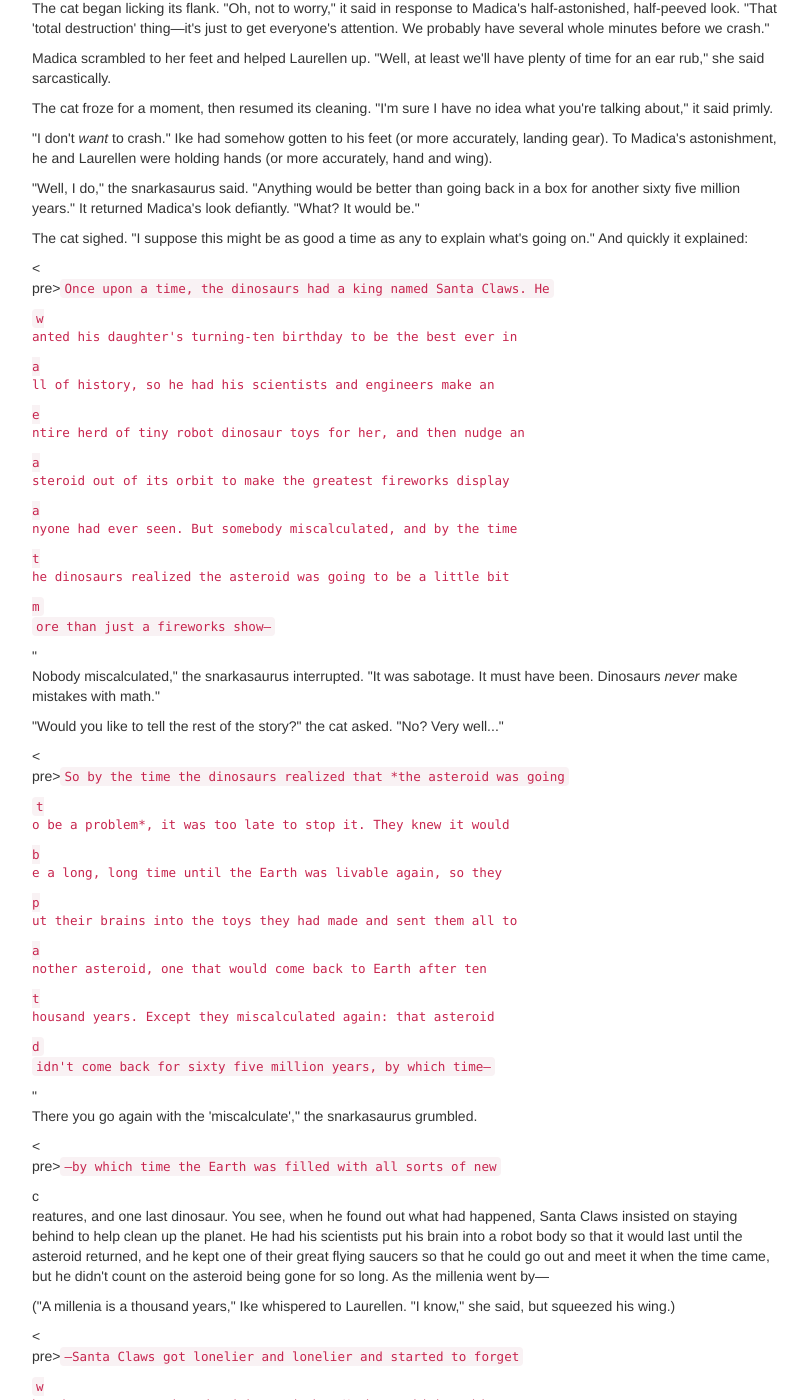
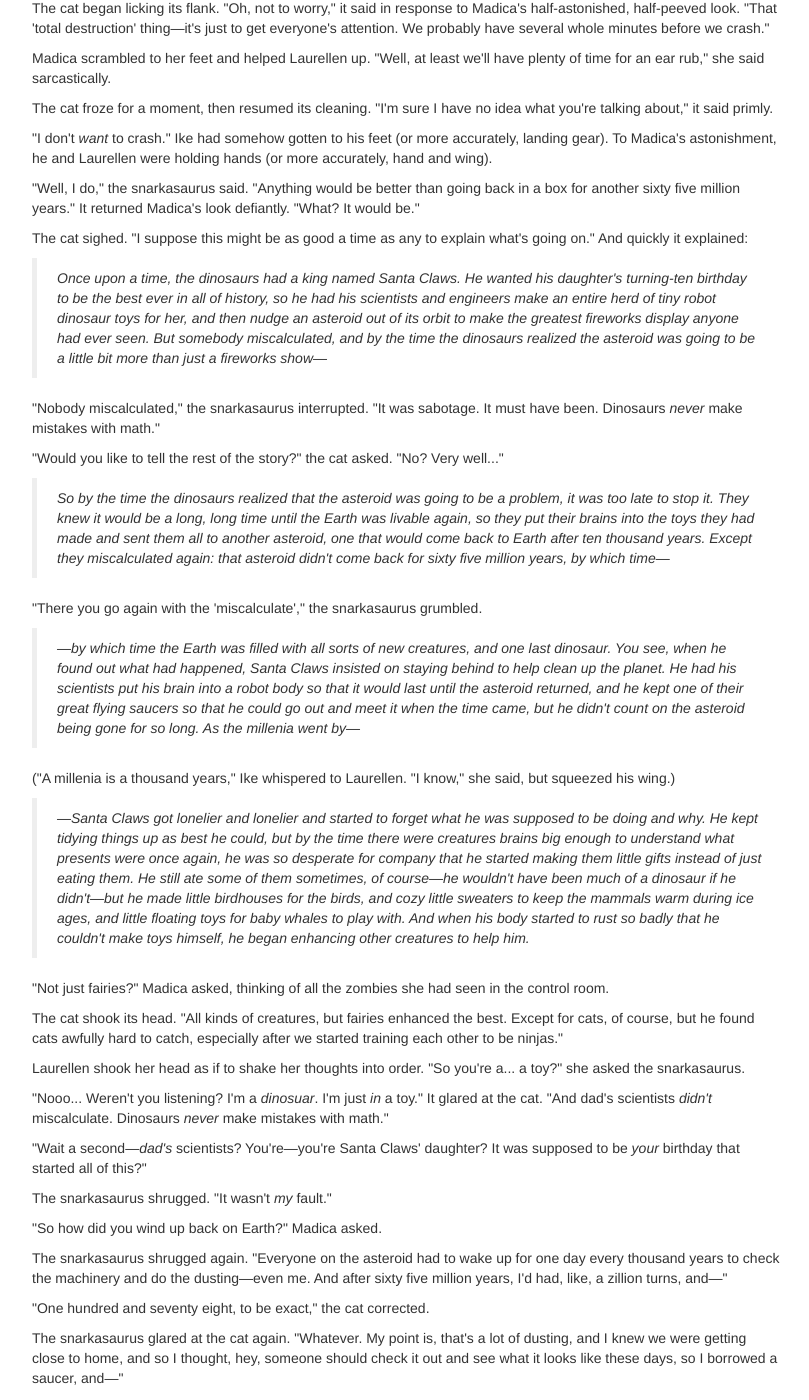
Before and after one commit to gvwilson/sensibleadventures, a Jekyll site: the page built from madica.html, in a window 1280 px wide and 1400 px high, scrolled down 35240 px. Shown: the whole window, without its empty margins (38-847 px from the left). Built offline with Jekyll 4.4.1, drawn with Linux system fonts in a browser that asks for light colours; nearby versions of some CDN libraries; library files that are not in the unit come from our copies; some of the changed text lies outside the part shown.

Commit message:
Fixing formatting issues

```diff
--- a/madica.html
+++ b/madica.html
@@ -1479,42 +1479,62 @@
 <p>"Well, I do," the snarkasaurus said. "Anything would be better than going back in a box for another sixty five million years." It returned Madica's look defiantly. "What? It would be."</p>
 
 <p>The cat sighed. "I suppose this might be as good a time as any to explain what's going on." And quickly it explained:</p>
-<<p>pre><code>Once upon a time, the dinosaurs had a king named Santa Claws.  He</p>
-w<p>anted his daughter's turning-ten birthday to be the best ever in</p>
-a<p>ll of history, so he had his scientists and engineers make an</p>
-e<p>ntire herd of tiny robot dinosaur toys for her, and then nudge an</p>
-a<p>steroid out of its orbit to make the greatest fireworks display</p>
-a<p>nyone had ever seen.  But somebody miscalculated, and by the time</p>
-t<p>he dinosaurs realized the asteroid was going to be a little bit</p>
-m<p>ore than just a fireworks show&mdash;</code></pre></p>
-"<p>Nobody miscalculated," the snarkasaurus interrupted. "It was sabotage. It must have been. Dinosaurs <em>never</em> make mistakes with math."</p>
+
+<blockquote>
+Once upon a time, the dinosaurs had a king named Santa Claws.  He
+wanted his daughter's turning-ten birthday to be the best ever in
+all of history, so he had his scientists and engineers make an
+entire herd of tiny robot dinosaur toys for her, and then nudge an
+asteroid out of its orbit to make the greatest fireworks display
+anyone had ever seen.  But somebody miscalculated, and by the time
+the dinosaurs realized the asteroid was going to be a little bit
+more than just a fireworks show&mdash;
+</blockquote>
+
+<p>"Nobody miscalculated," the snarkasaurus interrupted. "It was sabotage. It must have been. Dinosaurs <em>never</em> make mistakes with math."</p>
 
 <p>"Would you like to tell the rest of the story?" the cat asked. "No? Very well..."</p>
-<<p>pre><code>So by the time the dinosaurs realized that *the asteroid was going</p>
-t<p>o be a problem*, it was too late to stop it.  They knew it would</p>
-b<p>e a long, long time until the Earth was livable again, so they</p>
-p<p>ut their brains into the toys they had made and sent them all to</p>
-a<p>nother asteroid, one that would come back to Earth after ten</p>
-t<p>housand years.  Except they miscalculated again: that asteroid</p>
-d<p>idn't come back for sixty five million years, by which time&mdash;</code></pre></p>
-"<p>There you go again with the 'miscalculate'," the snarkasaurus grumbled.</p>
-<<p>pre><code>&mdash;by which time the Earth was filled with all sorts of new</code></pre></p>
-c<p>reatures, and one last dinosaur. You see, when he found out what had happened, Santa Claws insisted on staying behind to help clean up the planet. He had his scientists put his brain into a robot body so that it would last until the asteroid returned, and he kept one of their great flying saucers so that he could go out and meet it when the time came, but he didn't count on the asteroid being gone for so long. As the millenia went by&mdash;</p>
+
+<blockquote>
+So by the time the dinosaurs realized that <em>the asteroid was going
+to be a problem</em>, it was too late to stop it.  They knew it would
+be a long, long time until the Earth was livable again, so they
+put their brains into the toys they had made and sent them all to
+another asteroid, one that would come back to Earth after ten
+thousand years.  Except they miscalculated again: that asteroid
+didn't come back for sixty five million years, by which time&mdash;
+</blockquote>
+
+<p>"There you go again with the 'miscalculate'," the snarkasaurus grumbled.</p>
+
+<blockquote>
+&mdash;by which time the Earth was filled with all sorts of new creatures, and
+one last dinosaur. You see, when he found out what had happened, Santa Claws
+insisted on staying behind to help clean up the planet. He had his scientists
+put his brain into a robot body so that it would last until the asteroid
+returned, and he kept one of their great flying saucers so that he could go out
+and meet it when the time came, but he didn't count on the asteroid being gone
+for so long. As the millenia went by&mdash;
+</blockquote>
 
 <p>("A millenia is a thousand years," Ike whispered to Laurellen. "I know," she said, but squeezed his wing.)</p>
-<<p>pre><code>&mdash;Santa Claws got lonelier and lonelier and started to forget</p>
-w<p>hat he was supposed to be doing and why.  He kept tidying things</p>
-u<p>p as best he could, but by the time there were creatures brains</p>
-b<p>ig enough to understand what presents were once again, he was so</p>
-d<p>esperate for company that he started making them little gifts</p>
-i<p>nstead of just eating them.  He still ate some of them sometimes,</p>
-o<p>f course&mdash;he wouldn't have been much of a dinosaur if he</p>
-d<p>idn't&mdash;but he made little birdhouses for the birds, and cozy</p>
-l<p>ittle sweaters to keep the mammals warm during ice ages, and</p>
-l<p>ittle floating toys for baby whales to play with.  And when his</p>
-b<p>ody started to rust so badly that he couldn't make toys himself,</p>
-h<p>e began enhancing other creatures to help him.</code></pre></p>
-"<p>Not just fairies?" Madica asked, thinking of all the zombies she had seen in the control room.</p>
+
+<blockquote>
+&mdash;Santa Claws got lonelier and lonelier and started to forget
+what he was supposed to be doing and why.  He kept tidying things
+up as best he could, but by the time there were creatures brains
+big enough to understand what presents were once again, he was so
+desperate for company that he started making them little gifts
+instead of just eating them.  He still ate some of them sometimes,
+of course&mdash;he wouldn't have been much of a dinosaur if he
+didn't&mdash;but he made little birdhouses for the birds, and cozy
+little sweaters to keep the mammals warm during ice ages, and
+little floating toys for baby whales to play with.  And when his
+body started to rust so badly that he couldn't make toys himself,
+he began enhancing other creatures to help him.
+</blockquote>
+
+<p>"Not just fairies?" Madica asked, thinking of all the zombies she had seen in the control room.</p>
 
 <p>The cat shook its head. "All kinds of creatures, but fairies enhanced the best. Except for cats, of course, but he found cats awfully hard to catch, especially after we started training each other to be ninjas."</p>
 
@@ -1685,12 +1705,14 @@
 <p>"After that, what? Hey!" But the cat had slipped through the door.</p>
 
 <p>For a moment&mdash;just a moment&mdash;there was silence, and then three things happened in quick succession:</p>
-<<p>ol style="list-style-type: decimal;"></p>
- <p> <li>The cat yowled, "So, it <em>is</em> you!"</li></p>
- <p> <li>Mr. Poudell's voice thundered, "Get that cat!"</li></p>
- <p> <li>A triple dozen hollow voices began moaning, "Braaaains... fresh braaaains..."</li></p>
-<<p>/ol></p>
-M<p>adica pulled open the door just in time to see the room explode into chaos. The cat was already in the air, leaping and ducking and kicking and tripping. One robot zombie after another was knocked backward or off its feet (or hooves, or tentacles, or tires), but it wasn't going to be enough. There were just too many, and the cat's luck and skill couldn't last forever.</p>
+
+<ol>
+  <li>The cat yowled, "So, it <em>is</em> you!"</li>
+  <li>Mr. Poudell's voice thundered, "Get that cat!"</li>
+  <li>A triple dozen hollow voices began moaning, "Braaaains... fresh braaaains..."</li>
+</ol>
+
+<p>Madica pulled open the door just in time to see the room explode into chaos. The cat was already in the air, leaping and ducking and kicking and tripping. One robot zombie after another was knocked backward or off its feet (or hooves, or tentacles, or tires), but it wasn't going to be enough. There were just too many, and the cat's luck and skill couldn't last forever.</p>
 
 <p>But what Madica saw through it all was Mr. Poudell sitting in the command chair. He looked exactly as he always had: thin hair combed across his head, pale, watery eyes behind little silver-framed glasses, a tie that didn't quite hang straight, and old. "Get that cat!" he repeated, pointing in case the zombies had any doubt about which cat he meant.</p>
 
```
